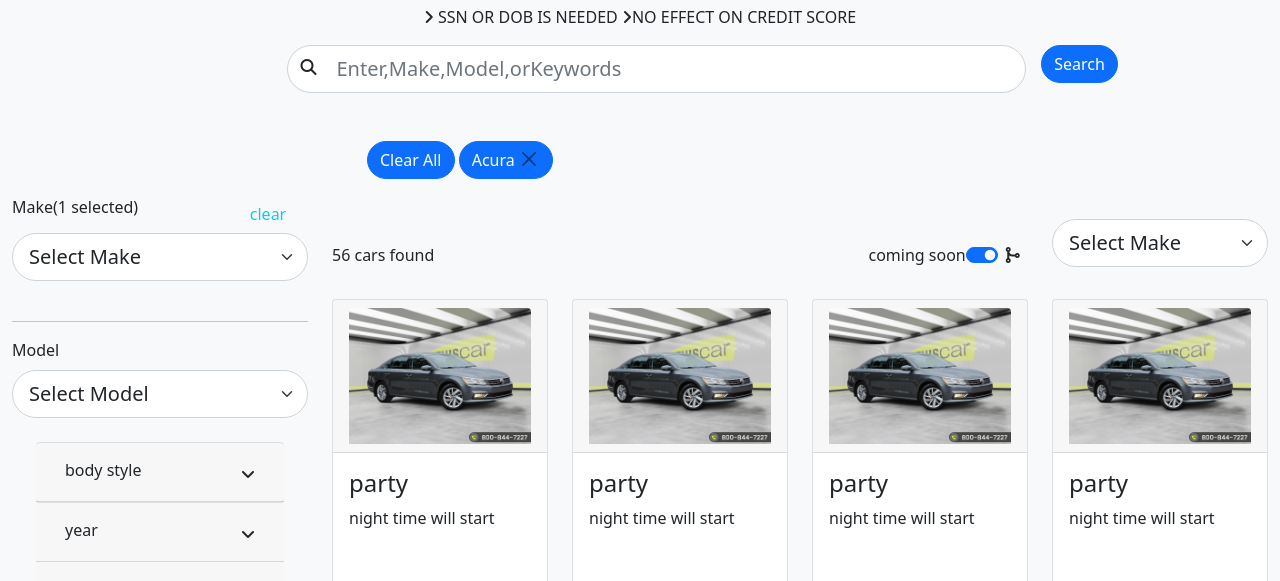
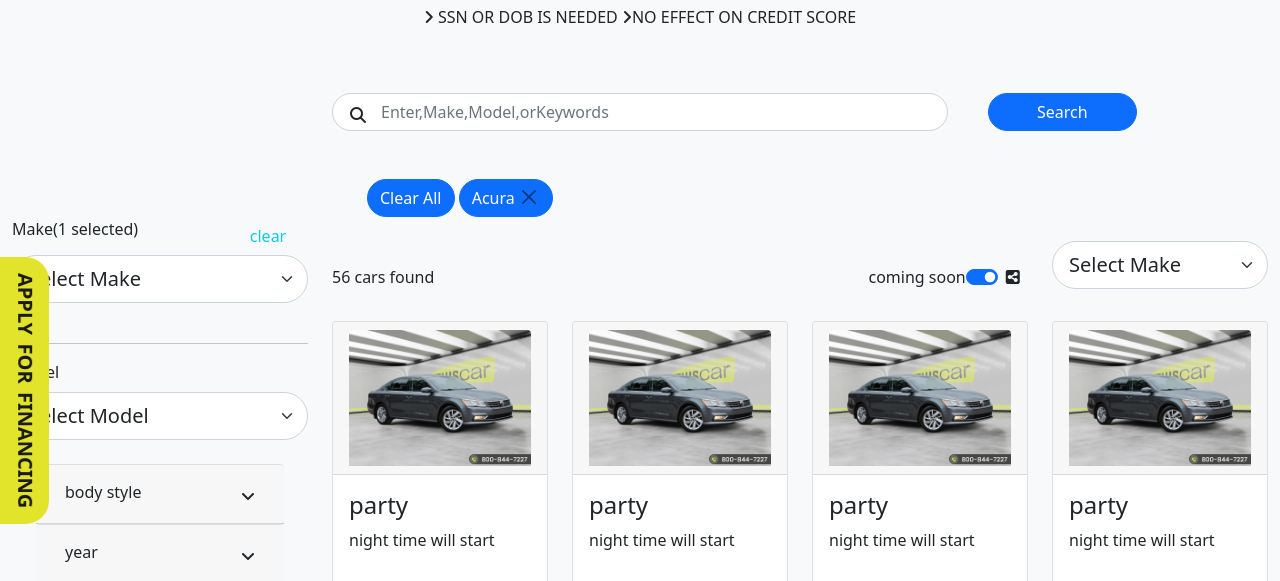
Before and after one commit to zohaib010/car-bootstrap, a plain HTML site: page car- bootstrap/index.html in a window 1280 px wide. Shown: the part 211-792 px from the top of the page. Drawn offline with nearby package versions, Linux system fonts and the light colour scheme.

Commit message:
adding new project

```diff
--- a/css/style.css
+++ b/car- bootstrap/css/style.css
@@ -32,3 +32,24 @@
   min-height: 24px;
   width: 24px;
 }
+.ri-lft {
+  background-color: #e2e42b !important;
+  border: none;
+  border-top-left-radius: 24px;
+  border-top-right-radius: 24px;
+  color: #1a1919;
+  cursor: pointer;
+  display: flex;
+  font-size: 20px;
+  font-weight: 800;
+  left: -116px;
+  letter-spacing: 0;
+  line-height: 27px;
+  padding: 10px 16px;
+  position: fixed;
+  text-align: left;
+  top: 87%;
+  transform: translateY(-170%) rotate(90deg) translateX(-7%);
+  word-spacing: 0.2rem;
+  z-index: 9999;
+}
--- a/index.html
+++ b/car- bootstrap/index.html
@@ -107,31 +107,43 @@
             </div>
         </div>
     </div>
+    <div class="container">
+        <div class="col-3">
+            <div class=" btn-flyout btn-success  ri-lft" type="button">
+                <p>APPLY FOR FINANCING</p>
+            </div>
+        </div>
+    </div>
     <div class="container-fluid">
         <div class="row">
-            <div class="col-8">
-                <div class="input-group input-group-lg offset-4 position-relative">
-
-                    <i class="fa-solid fa-magnifying-glass position-absolute"
-                        style="z-index: 11; left: 12px; top: 14px;"></i>
-                    <input type="search" placeholder="Enter,Make,Model,orKeywords"
-                        class="form-control rounded-pill ps-5">
-
-
-                    </span>
-                    <div>
-                        <button type="button" class="btn btn-primary ms-3 rounded-pill">Search</button>
+            <div class="col-3"></div>
+
+            <div class=" col-sm-9 input-group-lg  position-relative sticky-menu mt-5">
+                <div class="row">
+                    <div class="col-8 ">
+
+                        <i class="fa-solid fa-magnifying-glass position-absolute"
+                            style="z-index: 11; left: 30px; top: 14px;"></i>
+                        <input type="search" placeholder="Enter,Make,Model,orKeywords"
+                            class="form-control  rounded-pill ps-5 ">
+
+
+                        </span>
+                    </div>
+                    <div class="col-3 me-1">
+                        <button type="button" class="btn btn-primary ms-3 px-5 rounded-pill">Search</button>
                     </div>
                 </div>
             </div>
+
 
         </div>
     </div>
     <div class="container">
         <div class="row">
-            <div class="col-6 offset-3">
-                <a href="#" class="btn btn-primary rounded-pill mt-5 mb-3">Clear All</a>
-                <a href="#" class="btn btn-primary rounded-pill mt-5 mb-3"> Acura <button type="button"
+            <div class="col-6 offset-3 ">
+                <a href="#" class="btn btn-primary rounded-pill mt-5">Clear All</a>
+                <a href="#" class="btn btn-primary rounded-pill mt-5"> Acura <button type="button"
                         class="btn-close btn-sm"></button></a>
             </div>
         </div>
@@ -911,7 +923,7 @@
                                     <div class="form-check form-switch">
                                         <input type="checkbox" class="form-check-input" value="Darkmode" name="Darkmode"
                                             checked>
-                                        <i class="fa-solid fa-code-merge"></i>
+                                        <i class="fa-solid fa-square-share-nodes"></i>
                                     </div>
                                 </div>
 
--- /dev/null
+++ b/new-car-project/css/style.css
@@ -0,0 +1,21 @@
+.btn-flyout {
+  background-color: #e2e42b !important;
+  border: none;
+  border-top-left-radius: 24px;
+  border-top-right-radius: 24px;
+  color: #1a1919;
+  cursor: pointer;
+  display: flex;
+  font-size: 20px;
+  font-weight: 800;
+  left: -116px;
+  letter-spacing: 0;
+  line-height: 27px;
+  padding: 10px 16px;
+  position: fixed;
+  text-align: left;
+  top: 87%;
+  transform: translateY(-170%) rotate(90deg) translateX(-7%);
+  word-spacing: 0.2rem;
+  z-index: 9999;
+}
```
Also changed, not shown: new-car-project/indexp.html (added, +145 -0 lines), car- bootstrap/css/bootstrap.min.css (renamed from css/bootstrap.min.css), car- bootstrap/images/1VWBA7A35JC011922_efeab4aa-ae1a-4b7f-9fc0-e8034f980ad1.jpg (renamed from images/1VWBA7A35JC011922_efeab4aa-ae1a-4b7f-9fc0-e8034f980ad1.jpg), car- bootstrap/images/Screenshot_1.png (renamed from images/Screenshot_1.png), car- bootstrap/images/a3870f797b96388dcef2340350683d8b371a997e-137x51.png (renamed from images/a3870f797b96388dcef2340350683d8b371a997e-137x51.png), car- bootstrap/images/footer.70e73671.png (renamed from images/footer.70e73671.png), new-car-project/css/bootstrap.min.css (added), new-car-project/images/JTDEPMAE1MJ137080_processedPhotos_452d1cd7-1ec3-42d2-92a6-18e692cbf7b0.webp (added), new-car-project/images/JTDEPMAE1MJ137080_processedPhotos_5418927f-f69e-49bd-b259-b988a2dc23d0.webp (added), new-car-project/images/JTDEPMAE1MJ137080_processedPhotos_881ea614-7538-42c7-9a5e-455b9cce28f3.webp (added), new-car-project/images/JTDEPMAE1MJ137080_processedPhotos_e2c6ca79-1228-4046-8a9a-5fb18e18a263.webp (added), new-car-project/images/a3870f797b96388dcef2340350683d8b371a997e-137x51.png (added).
